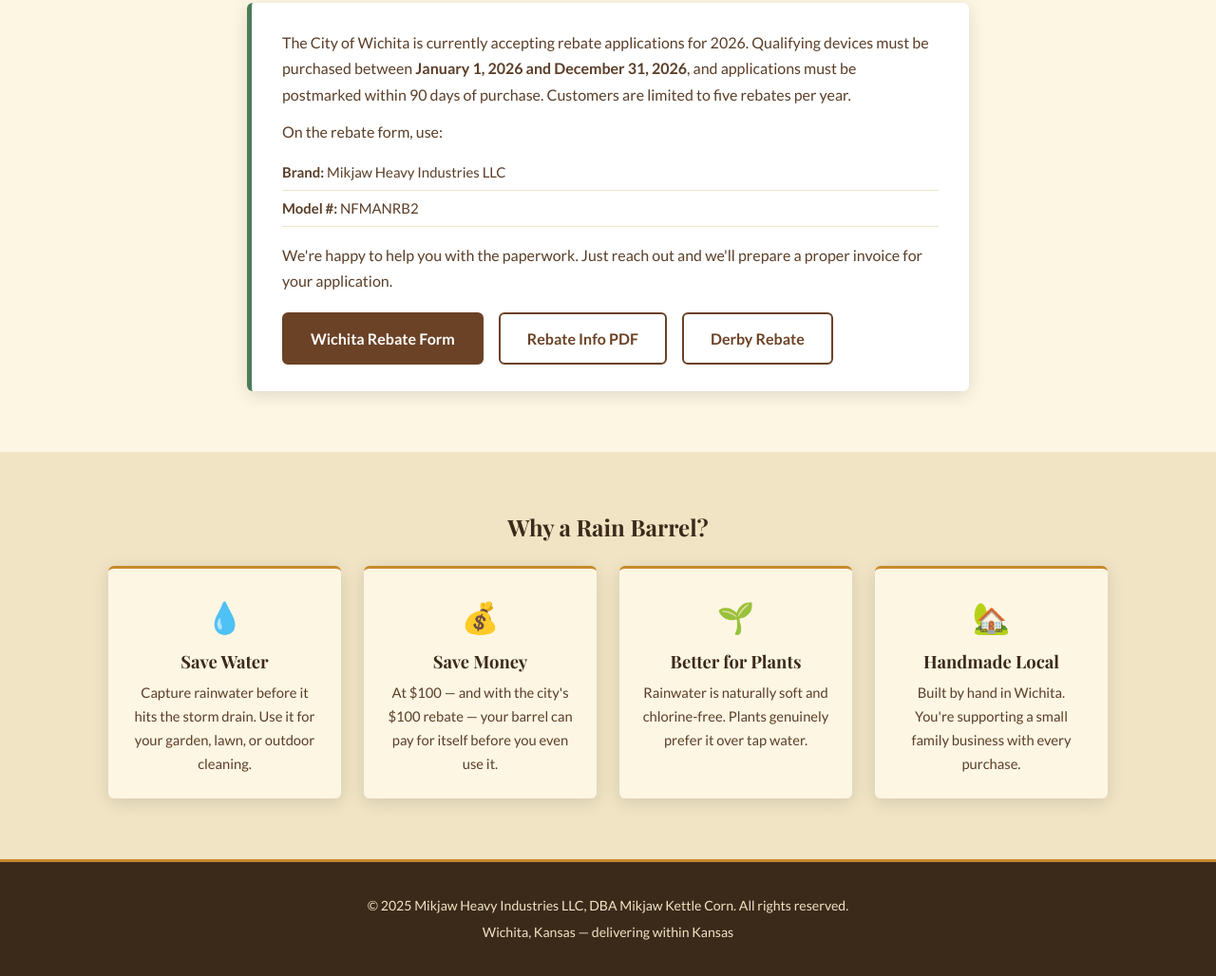
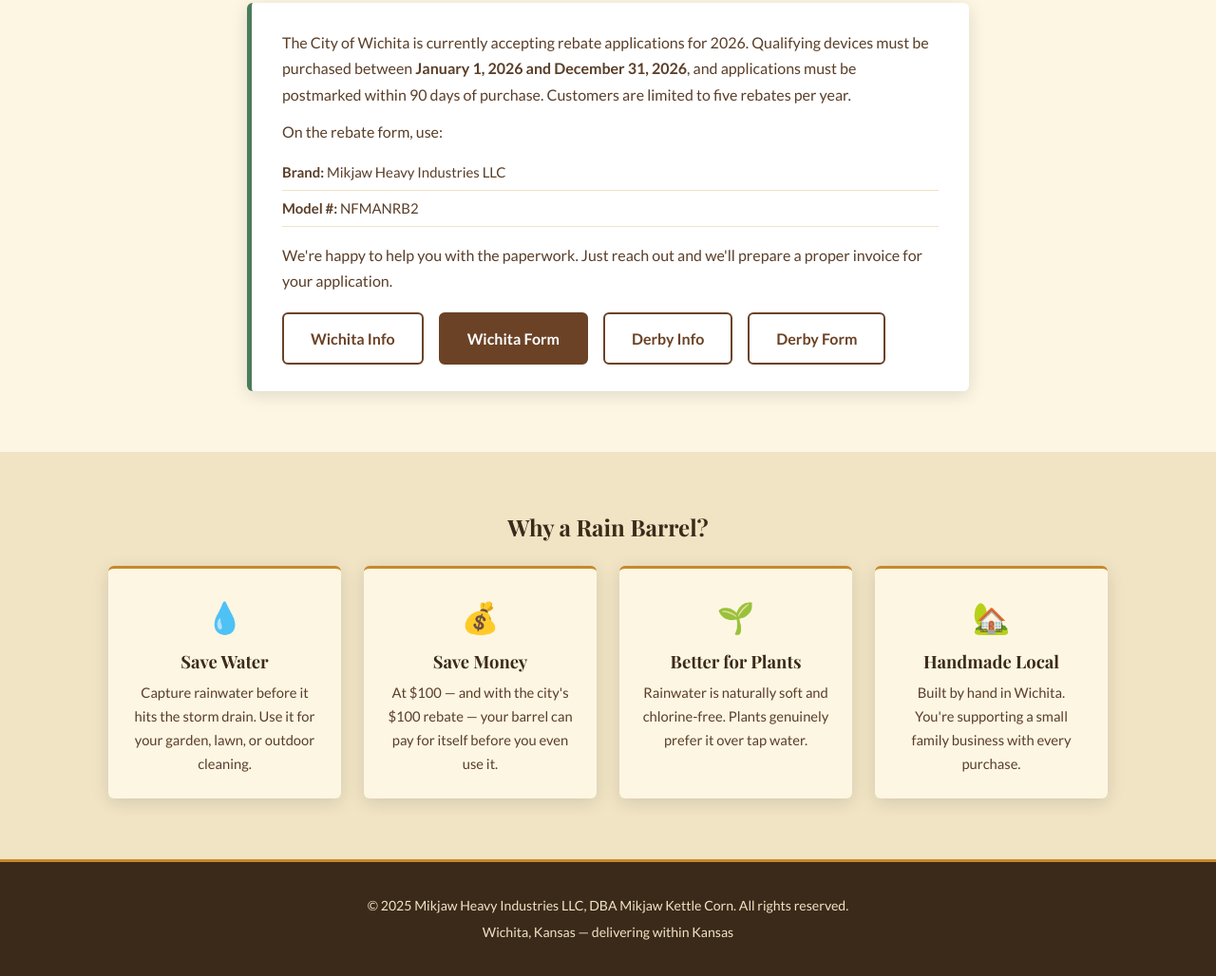
Before and after one commit to jofusmichael80-glitch/mikjaw-kettle-corn, a plain HTML site: page rainbarrels.html in a window 1280 px wide. Shown: the part 2296-3324 px from the top of the page at 95% size. Drawn offline with nearby package versions, Linux system fonts and the light colour scheme.

Commit message:
Rebate links: add Info + Form buttons for both Wichita and Derby

```diff
--- a/rainbarrels.html
+++ b/rainbarrels.html
@@ -121,9 +121,10 @@
         </ul>
         <p>We're happy to help you with the paperwork. Just reach out and we'll prepare a proper invoice for your application.</p>
         <div style="display: flex; gap: 1rem; flex-wrap: wrap; margin-top: 1.25rem;">
-          <a href="https://lfforms.wichita.gov/Forms/WaterRebateForm2026" target="_blank" class="btn btn-primary">Wichita Rebate Form</a>
-          <a href="https://www.wichita.gov/DocumentCenter/View/31426/2025-Rain-Barrels-Rebate-Information" target="_blank" class="btn btn-secondary" style="color: var(--brown-mid); border-color: var(--brown-mid);">Rebate Info PDF</a>
-          <a href="https://www.derbyks.com/373/Water-Conservation-Rebate-Program" target="_blank" class="btn btn-secondary" style="color: var(--brown-mid); border-color: var(--brown-mid);">Derby Rebate</a>
+          <a href="https://www.wichita.gov/507/Water-Conservation-Rebate-Program" target="_blank" class="btn btn-secondary" style="color: var(--brown-mid); border-color: var(--brown-mid);">Wichita Info</a>
+          <a href="https://lfforms.wichita.gov/Forms/WaterRebateForm2026" target="_blank" class="btn btn-primary">Wichita Form</a>
+          <a href="https://www.derbyks.gov/373/Water-Conservation-Rebate-Program" target="_blank" class="btn btn-secondary" style="color: var(--brown-mid); border-color: var(--brown-mid);">Derby Info</a>
+          <a href="https://www.derbyks.gov/FormCenter/Water-Conservation-Rebate-Application-10/Water-Conservation-Rebate-Application-49" target="_blank" class="btn btn-secondary" style="color: var(--brown-mid); border-color: var(--brown-mid);">Derby Form</a>
         </div>
       </div>
     </div>
```
